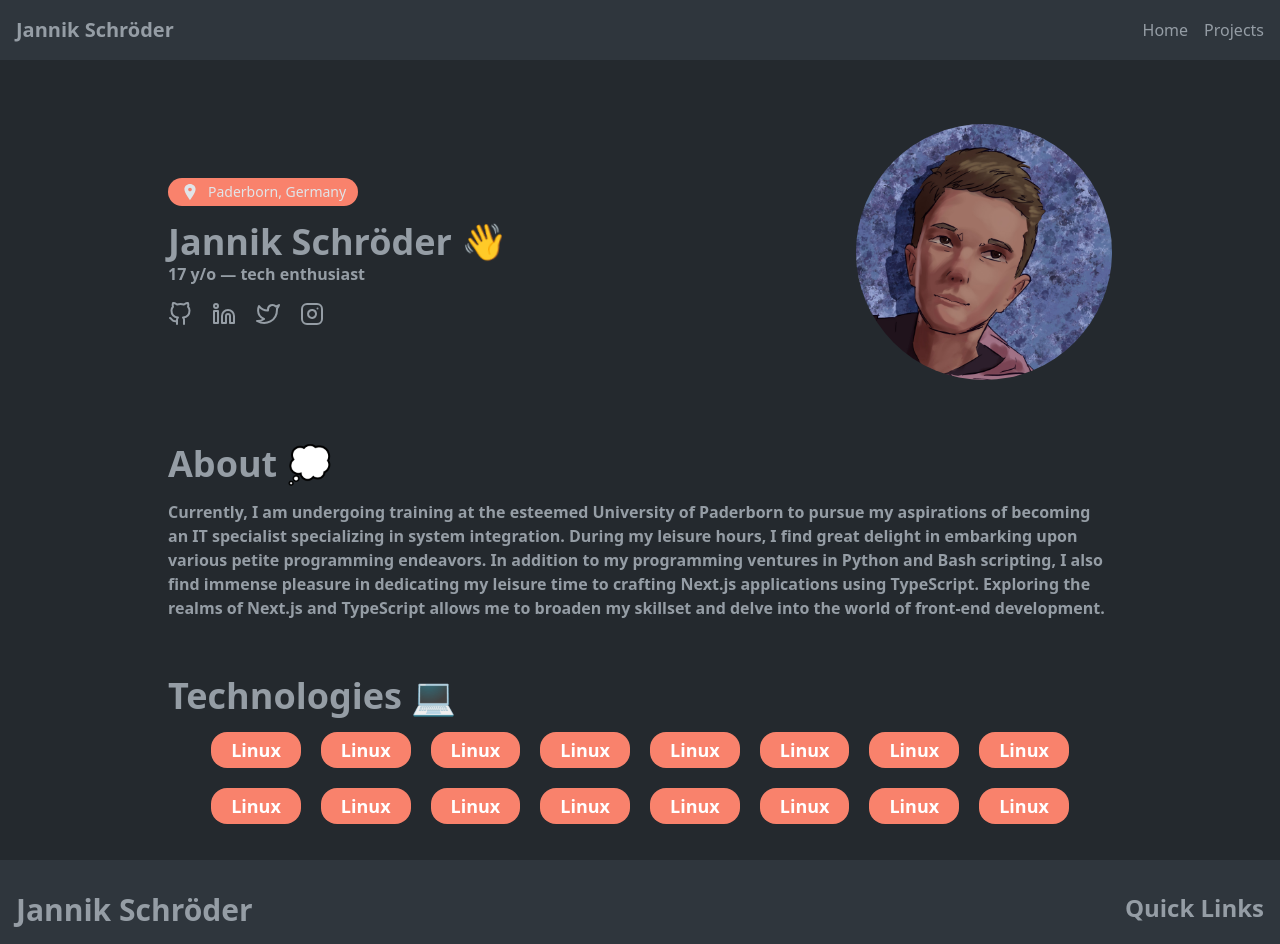
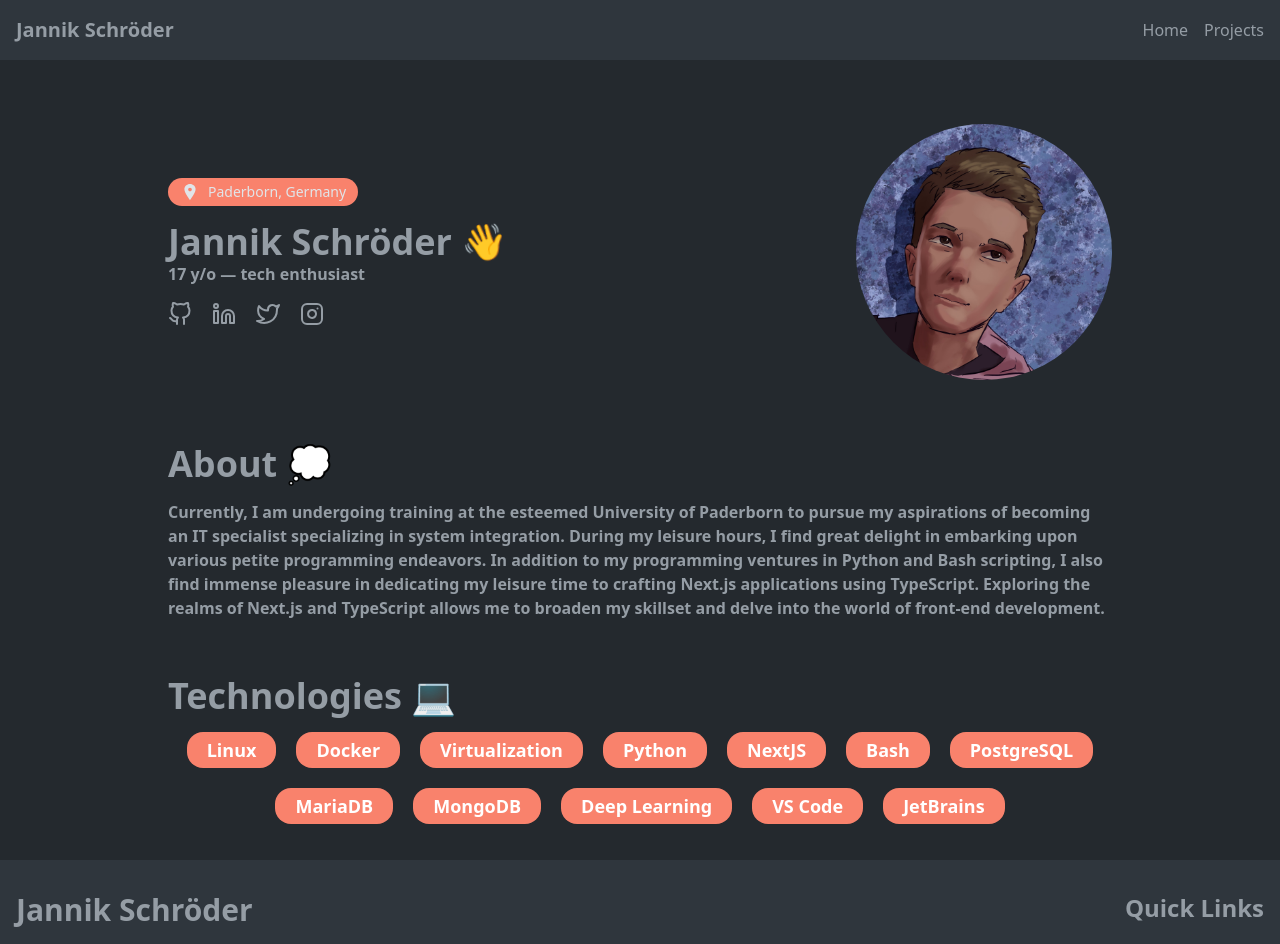
Before and after one commit to Jannik-Schroeder/jannik.schroeder.is, a Next.js app: page / in a window 1280 px wide. Shown: the top 944 px of the page. Built offline with nearby package versions, Linux system fonts and the light colour scheme.

Commit message:
Added technologies in technologies.tsx

```diff
--- a/components/technologies.tsx
+++ b/components/technologies.tsx
@@ -23,21 +23,17 @@ const Technologies = () => {
                             <h1 className="text-4xl md:h-6 font-bold mb-8 text-primary">Technologies 💻</h1>
                             <div className="text-primary flex-wrap justify-center flex font-semibold dark:text-gray-100 gap-5 mb-4">
                                 <Widget text="Linux"/>
-                                <Widget text="Linux"/>
-                                <Widget text="Linux"/>
-                                <Widget text="Linux"/>
-                                <Widget text="Linux"/>
-                                <Widget text="Linux"/>
-                                <Widget text="Linux"/>
-                                <Widget text="Linux"/>
-                                <Widget text="Linux"/>
-                                <Widget text="Linux"/>
-                                <Widget text="Linux"/>
-                                <Widget text="Linux"/>
-                                <Widget text="Linux"/>
-                                <Widget text="Linux"/>
-                                <Widget text="Linux"/>
-                                <Widget text="Linux"/>
+                                <Widget text="Docker"/>
+                                <Widget text="Virtualization"/>
+                                <Widget text="Python"/>
+                                <Widget text="NextJS"/>
+                                <Widget text="Bash"/>
+                                <Widget text="PostgreSQL"/>
+                                <Widget text="MariaDB"/>
+                                <Widget text="MongoDB"/>
+                                <Widget text="Deep Learning"/>
+                                <Widget text="VS Code"/>
+                                <Widget text="JetBrains"/>
                             </div>
                         </div>
                     </div>
```
